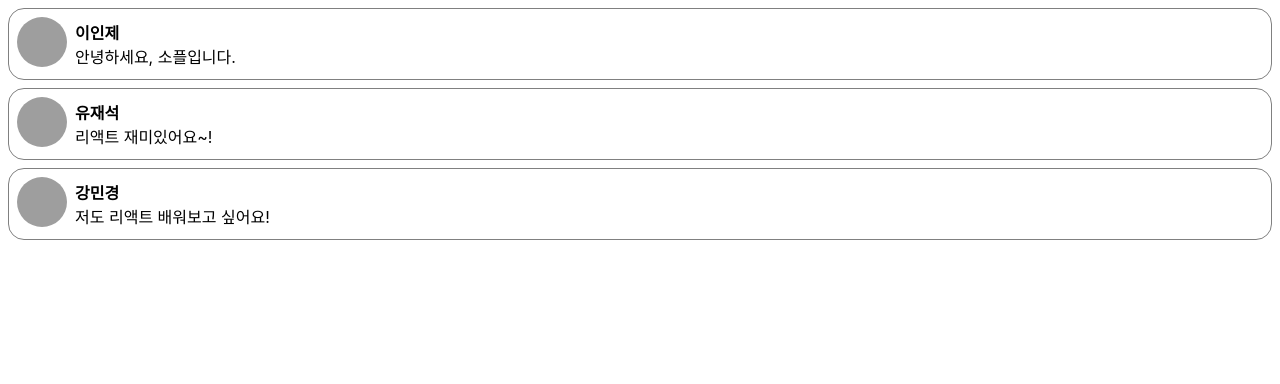
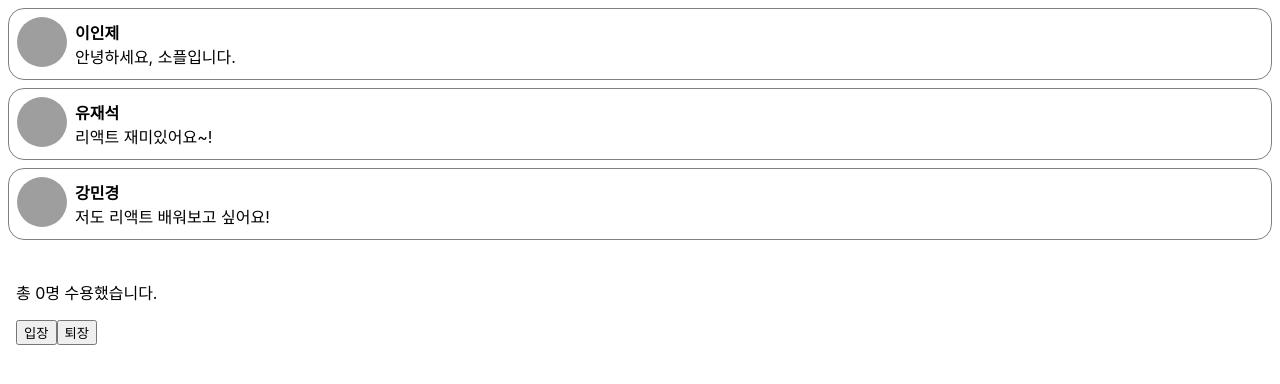
Before and after one commit to bisper1/react_test2, a React (Create React App) app: page / in a window 1280 px wide. Shown: the top 384 px of the page. Built offline with nearby package versions, Linux system fonts and the light colour scheme; grey boxes are pictures that could not be loaded.

Commit message:
useState, useEffect 사용하기.

```diff
--- /dev/null
+++ b/src/chapter_07/Accommodate.jsx
@@ -0,0 +1,33 @@
+import React, { useState, useEffect} from "react";
+import useCounter from "./useCounter";
+
+const MAX_CAPACITY = 10;
+
+function Accommodate(props) {
+  const [isFull, setIsFull] = useState(false);
+  const [count, increaseCount, decreaseCount] = useCounter(0);
+
+  useEffect(() => {
+    console.log("====================");
+    console.log("useEffect() is called");
+    console.log(`isFull: ${isFull}`);
+  });
+
+  useEffect(() => {
+    setIsFull(count >= MAX_CAPACITY);
+    console.log(`Current count value: ${count}`);
+  }, [count]);
+
+  return (
+    <div style={{ padding: 16}}>
+      <p>{`총 ${count}명 수용했습니다.`}</p>
+
+      <button onClick={increaseCount} disabled={isFull}>입장</button>
+      <button onClick={decreaseCount}>퇴장</button>
+
+      {isFull && <p style={{ color: "red" }}>정원이 가득찼습니다.</p>}
+    </div>
+  );
+}
+
+export default Accommodate;
--- /dev/null
+++ b/src/chapter_07/useCounter.jsx
@@ -0,0 +1,12 @@
+import React, { useState } from "react";
+
+function useCounter(initialValue) {
+  const [count, setCount] = useState(initialValue);
+
+  const increaseCount = () => setCount((count) => count + 1);
+  const decreaseCount = () => setCount((count) => Math.max(count - 1, 0));
+
+  return [count, increaseCount, decreaseCount];
+}
+
+export default useCounter;
--- a/src/index.js
+++ b/src/index.js
@@ -8,6 +8,7 @@
 import Welcome from "./chapter_04/Welcome";
 import CommentList from "./chapter_05/CommentList";
 import NotificationList from "./chapter_06/NotificationList"
+import Accommodate from "./chapter_07/Accommodate";
 
 const root = ReactDOM.createRoot(document.getElementById("root"));
 root.render(
@@ -16,6 +17,7 @@
     {/*<Library />*/}
     <CommentList />
     <NotificationList />
+    <Accommodate />
   </React.StrictMode>
 );
 
```
